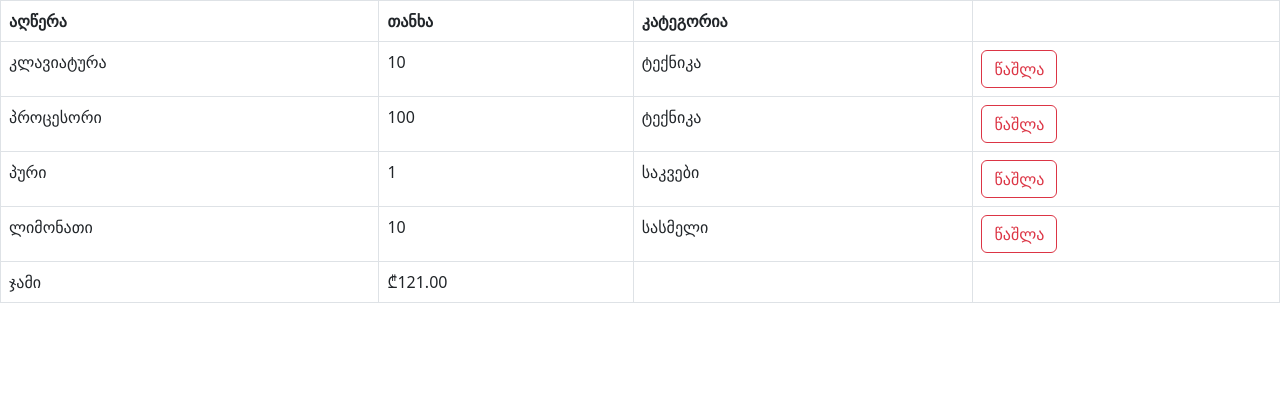
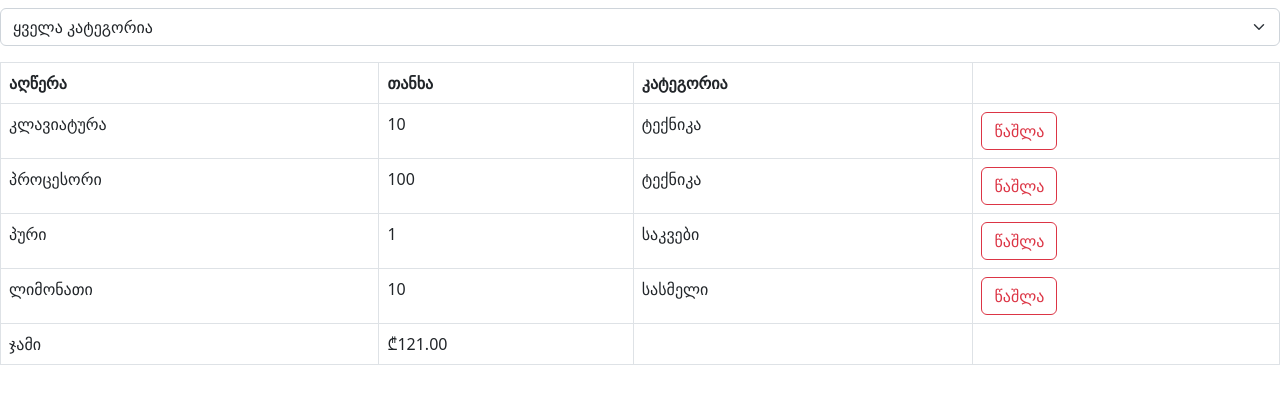
Before and after one commit to VasilNadiradze/my-react-app, a React (Vite) app: page / in a window 1280 px wide. Shown: the top 404 px of the page. Built offline with nearby package versions, Linux system fonts and the light colour scheme.

Commit message:
ხარჯების ფილტრი

```diff
--- a/src/App.tsx
+++ b/src/App.tsx
@@ -1,7 +1,10 @@
 import { useState } from "react";
 import ExpenseList from "./expense-tracker/components/ExpenseList";
+import ExpenseFilter from "./expense-tracker/components/ExpenseFilter";
 
 function App() {
+  const [selectedCategory, setSelectedCategory] = useState("");
+
   const [expenses, setExpenses] = useState([
     { id: 1, description: "კლავიატურა", amount: 10, category: "ტექნიკა" },
     { id: 2, description: "პროცესორი", amount: 100, category: "ტექნიკა" },
@@ -9,10 +12,21 @@ function App() {
     { id: 4, description: "ლიმონათი", amount: 10, category: "სასმელი" },
   ]);
 
+  const visibleExpenses = selectedCategory
+    ? expenses.filter((e) => e.category == selectedCategory)
+    : expenses;
+
   return (
     <div>
+      <div className="mb-3 mt-2">
+        <ExpenseFilter
+          onSelectCategory={(category) => {
+            setSelectedCategory(category);
+          }}
+        />
+      </div>
       <ExpenseList
-        expenses={expenses}
+        expenses={visibleExpenses}
         onDelete={(id) => {
           setExpenses(expenses.filter((e) => e.id !== id));
         }}
--- /dev/null
+++ b/src/expense-tracker/components/ExpenseFilter.tsx
@@ -0,0 +1,19 @@
+interface Props {
+  onSelectCategory: (category: string) => void;
+}
+
+const ExpenseFilter = ({ onSelectCategory }: Props) => {
+  return (
+    <select
+      className="form-select"
+      onChange={(event) => onSelectCategory(event.target.value)}
+    >
+      <option value="">ყველა კატეგორია</option>
+      <option value="ტექნიკა">ტექნიკა</option>
+      <option value="საკვები">საკვები</option>
+      <option value="სასმელი">სასმელი</option>
+    </select>
+  );
+};
+
+export default ExpenseFilter;
```
